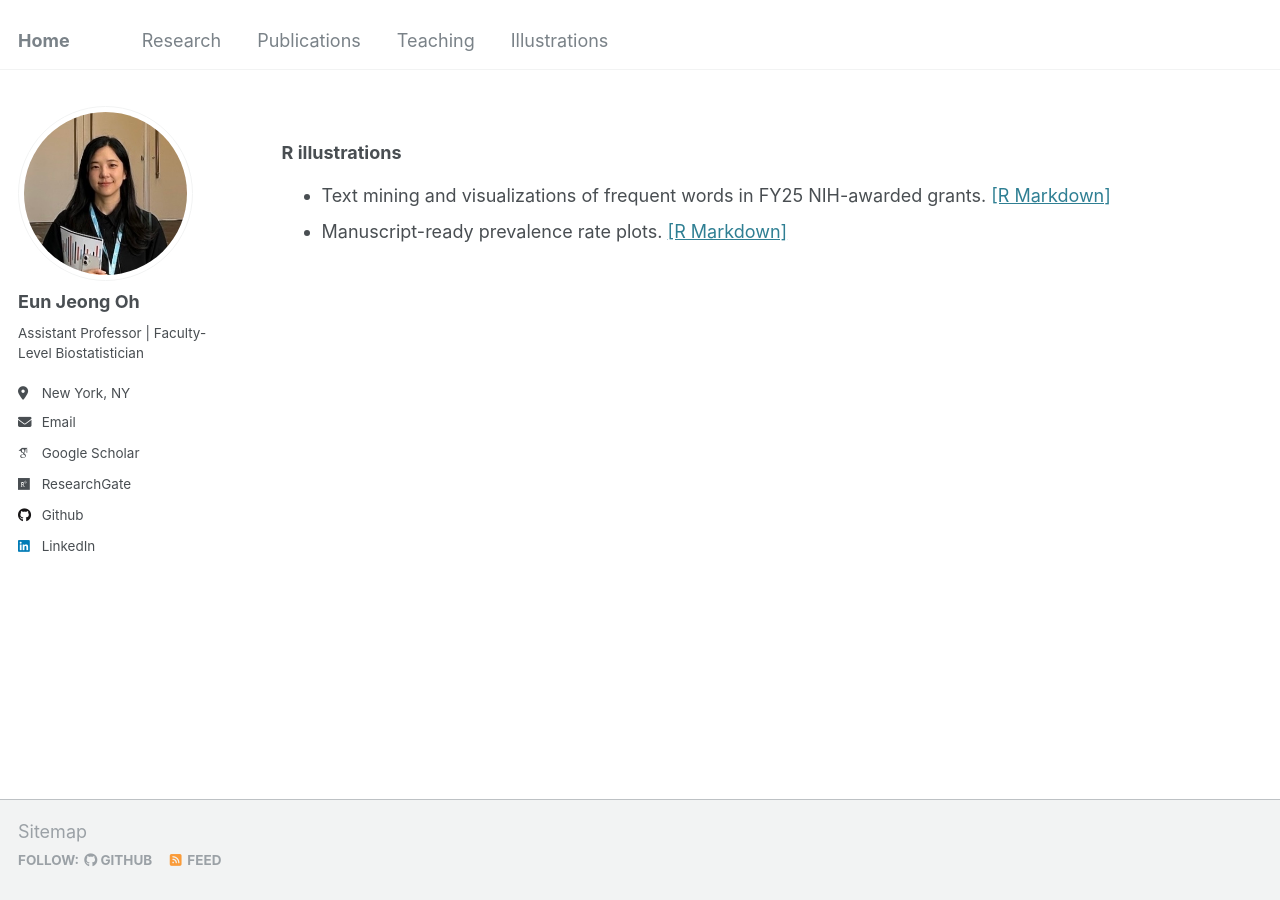
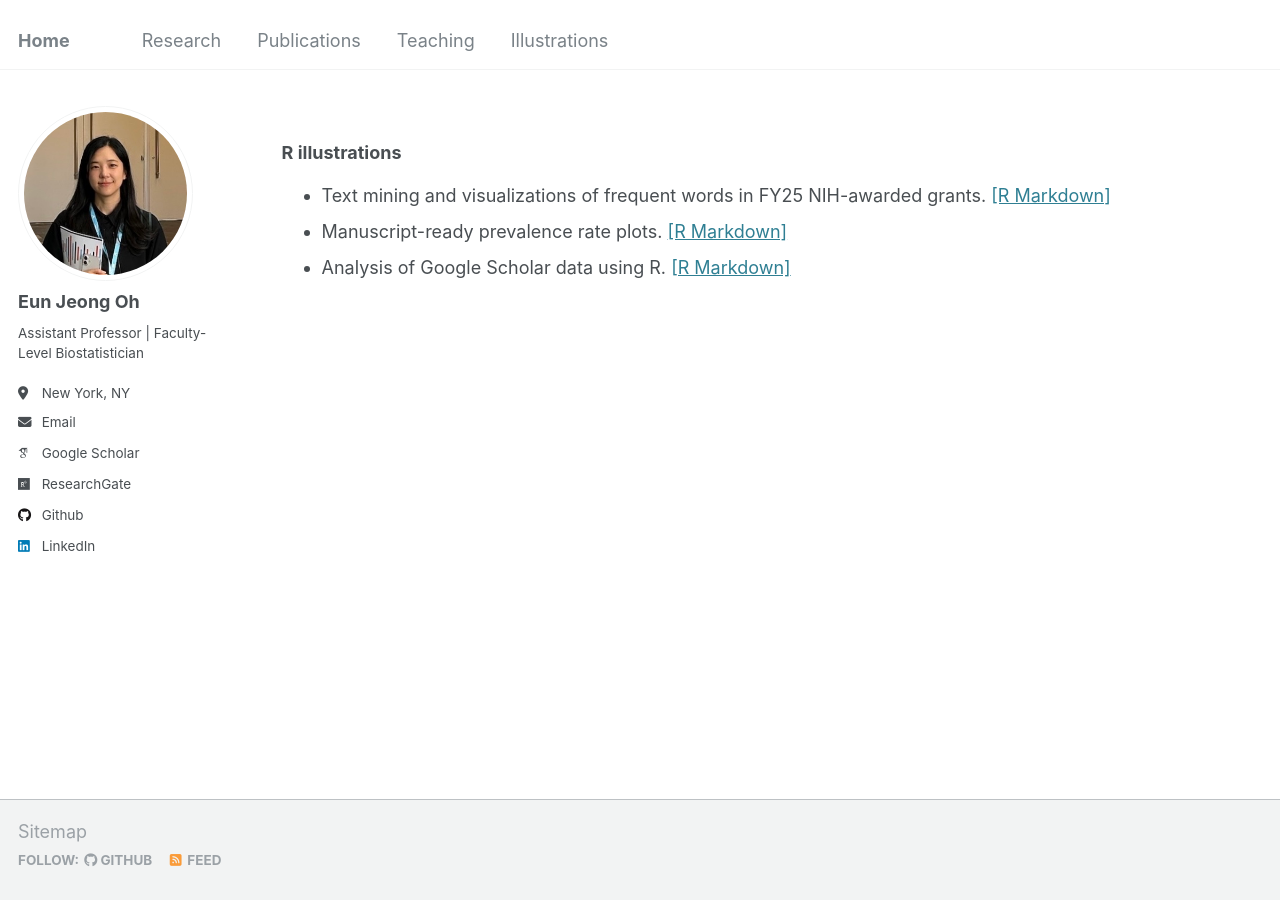
Before and after one commit to oheunj/oheunj.github.io, a Jekyll site: the page built from _pages/illustrations.md, in a window 1280 px wide. Built offline with Jekyll 4.4.1, drawn with Linux system fonts in a browser that asks for light colours; some web fonts are replaced.

Commit message:
Update illustrations.md

```diff
--- a/_pages/illustrations.md
+++ b/_pages/illustrations.md
@@ -12,7 +12,8 @@
 
 ### R illustrations
 
-* Text mining and visualizations of frequent words in FY25 NIH-awarded grants. [[R Markdown]](https://oheunj.github.io/illustrations/FY25_AwardedGrants_250401)
-* Manuscript-ready prevalence rate plots. [[R Markdown]](https://oheunj.github.io/illustrations/Prevalence_manual_250725)
+* Text mining and visualizations of frequent words in FY25 NIH-awarded grants. [[R Markdown]](https://oheunj.github.io/illustrations/01_FY25_AwardedGrants_250401)
+* Manuscript-ready prevalence rate plots. [[R Markdown]](https://oheunj.github.io/illustrations/02_Prevalence_manual_250725)
+* Analysis of Google Scholar data using R. [[R Markdown]](https://oheunj.github.io/illustrations/03_GoogleScholar_260325)
 
 <!-- * County-level exploratory spatio-temporal plots of New York State emergency department data. [[R Markdown]](https://oheunj.github.io/illustrations/NYS_ED_260309.html) -->
```
